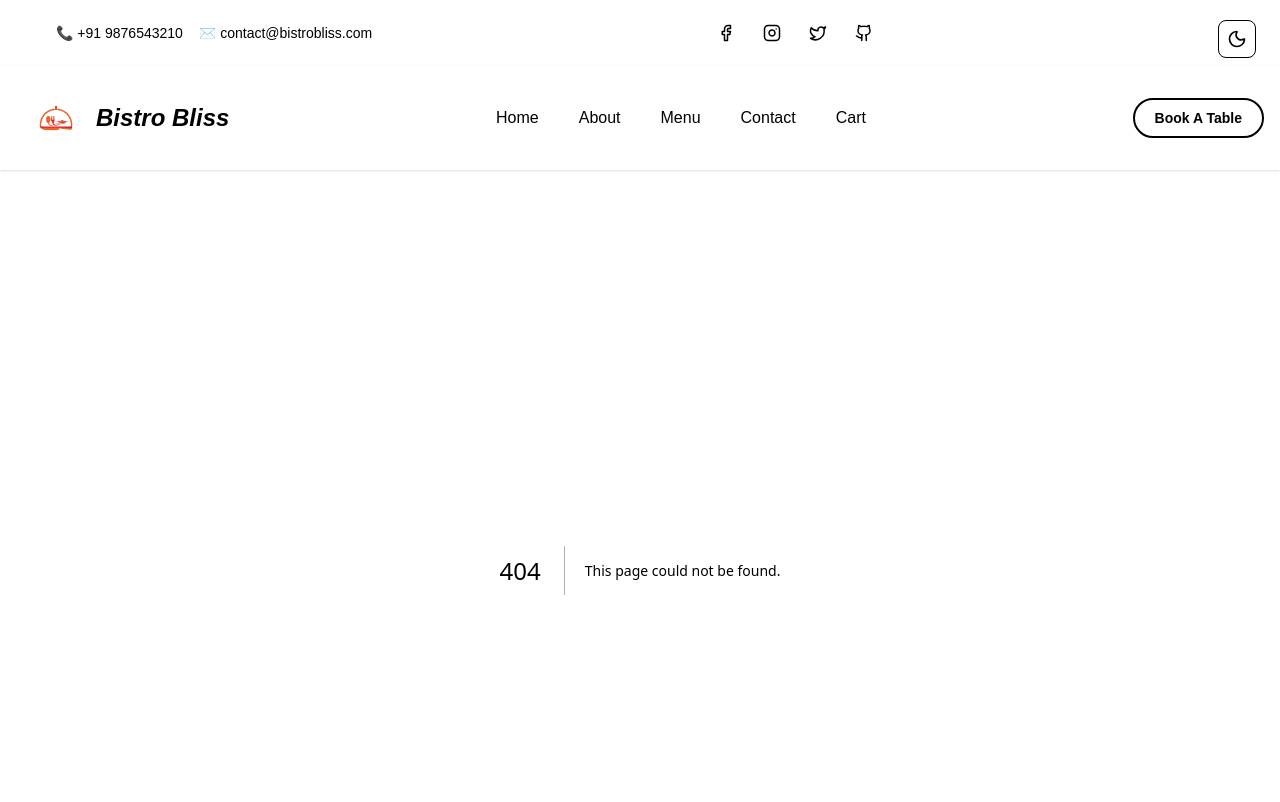
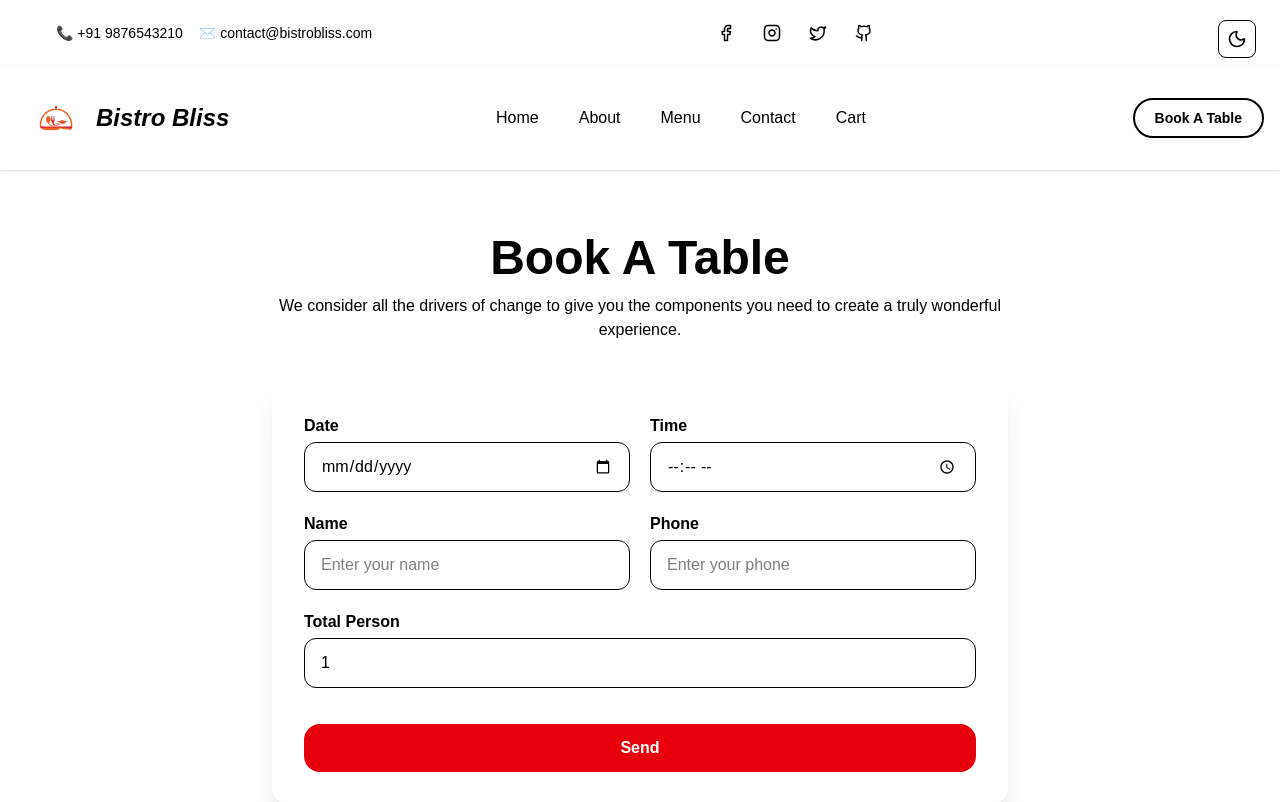
Before and after one commit to tdacorp/POC--7---Landing-Page-UI-with-Light-Dark-Theme-Next.js-TS-Tailwind-, a Next.js app in the folder my-app/: page /book-table in a window 1280 px wide. Before the commit this address had no page. Shown: the top 802 px of the page. Built offline with nearby package versions, Linux system fonts and the light colour scheme.

Commit message:
feat(UI): add contact & book table page

```diff
--- /dev/null
+++ b/my-app/src/app/book-table/page.tsx
@@ -0,0 +1,149 @@
+"use client";
+
+import { useState } from "react";
+
+export default function BookTablePage() {
+  const [form, setForm] = useState({
+    date: "",
+    time: "",
+    name: "",
+    phone: "",
+    persons: "1",
+  });
+
+  const [success, setSuccess] = useState("");
+
+  const handleChange = (
+    e: React.ChangeEvent<HTMLInputElement | HTMLSelectElement>
+  ) => {
+    setForm({ ...form, [e.target.name]: e.target.value });
+  };
+
+  const handleSubmit = (e: React.FormEvent) => {
+    e.preventDefault();
+
+    // Validation
+    if (!form.date || !form.time || !form.name || !form.phone || !form.persons) {
+      alert("Please fill all the fields");
+      return;
+    }
+
+    // Save to localStorage
+    const previous = JSON.parse(localStorage.getItem("bookings") || "[]");
+    previous.push(form);
+    localStorage.setItem("bookings", JSON.stringify(previous));
+
+    // Success message
+    setSuccess("Booking saved successfully!");
+
+    // Reset form
+    setForm({
+      date: "",
+      time: "",
+      name: "",
+      phone: "",
+      persons: "1",
+    });
+
+    // Hide message after 3 sec
+    setTimeout(() => setSuccess(""), 3000);
+  };
+
+  return (
+    <div className="max-w-3xl mx-auto px-4 py-16">
+      {/* Title */}
+      <h1 className="text-5xl font-bold text-center">Book A Table</h1>
+      <p className="text-center text-gray-600 mt-3"style={{ background: "var(--bg)", color: "var(--text)" }}>
+        We consider all the drivers of change to give you the components
+        you need to create a truly wonderful experience.
+      </p>
+
+      {/* Success message */}
+      {success && (
+        <div className="mt-6 bg-green-100 text-green-700 p-3 rounded-lg text-center">
+          {success}
+        </div>
+      )}
+
+      {/* Form */}
+      <form
+        onSubmit={handleSubmit}
+        className="mt-10 bg-white p-8 rounded-2xl shadow-xl space-y-5"
+        style={{ background: "var(--bg)", color: "var(--text)" }}
+      >
+        {/* Row 1 */}
+        <div className="grid grid-cols-1 md:grid-cols-2 gap-5">
+          <div>
+            <label className="block mb-1 font-semibold">Date</label>
+            <input
+              type="date"
+              name="date"
+              value={form.date}
+              onChange={handleChange}
+              className="w-full border rounded-xl px-4 py-3"
+            />
+          </div>
+
+          <div>
+            <label className="block mb-1 font-semibold">Time</label>
+            <input
+              type="time"
+              name="time"
+              value={form.time}
+              onChange={handleChange}
+              className="w-full border rounded-xl px-4 py-3"
+            />
+          </div>
+        </div>
+
+        {/* Row 2 */}
+        <div className="grid grid-cols-1 md:grid-cols-2 gap-5">
+          <div>
+            <label className="block mb-1 font-semibold">Name</label>
+            <input
+              type="text"
+              name="name"
+              value={form.name}
+              onChange={handleChange}
+              placeholder="Enter your name"
+              className="w-full border rounded-xl px-4 py-3"
+            />
+          </div>
+
+          <div>
+            <label className="block mb-1 font-semibold">Phone</label>
+            <input
+              type="text"
+              name="phone"
+              value={form.phone}
+              onChange={handleChange}
+              placeholder="Enter your phone"
+              className="w-full border rounded-xl px-4 py-3"
+            />
+          </div>
+        </div>
+
+        {/* Persons */}
+        <div>
+          <label className="block mb-1 font-semibold">Total Person</label>
+          <input
+            type="number"
+            min="1"
+            name="persons"
+            value={form.persons}
+            onChange={handleChange}
+            className="w-full border rounded-xl px-4 py-3"
+          />
+        </div>
+
+        {/* Button */}
+        <button
+          type="submit"
+          className="w-full bg-red-600 hover:bg-red-700 text-white py-3 rounded-2xl font-semibold mt-4"
+        >
+          Send
+        </button>
+      </form>
+    </div>
+  );
+}
--- /dev/null
+++ b/my-app/src/app/contact/page.tsx
@@ -0,0 +1,137 @@
+"use client";
+
+import { useState } from "react";
+
+export default function ContactPage() {
+     const [success, setSuccess] = useState("");
+
+  const [form, setForm] = useState({
+    name: "",
+    email: "",
+    subject: "",
+    message: "",
+  });
+
+  const handleChange = (e: any) => {
+    setForm({ ...form, [e.target.name]: e.target.value });
+  };
+
+  const handleSubmit = (e: any) => {
+    e.preventDefault();
+
+    // Validate all fields
+    if (!form.name || !form.email || !form.subject || !form.message) {
+      alert("Please fill out all fields!");
+      return;
+    }
+
+    // Save data to LocalStorage
+    localStorage.setItem("contactForm", JSON.stringify(form));
+
+   // Success message
+    setSuccess("Your message has been submitted successfully!");
+
+    // Reset form
+    setForm({
+      name: "",
+      email: "",
+      subject: "",
+      message: "",
+    });
+
+     // Hide message after 3 sec
+    setTimeout(() => setSuccess(""), 3000);
+  };
+
+  return (
+    <div className="min-h-screen p-4 flex flex-col items-center">
+
+      {/* Heading */}
+      <h1 className="text-4xl font-bold mt-4 text-center">Contact Us</h1>
+      <p className="text-center mt-2 text-gray-600 max-w-xl"style={{ background: "var(--bg)", color: "var(--text)" }}>
+        We consider all the drivers of change and give you the components
+        you need to create meaningful change.
+      </p>
+
+       {/* Success message */}
+      {success && (
+        <div className="mt-6 bg-green-100 text-green-700 p-3 rounded-lg text-center">
+          {success}
+        </div>
+      )}
+
+
+      {/* Form Container */}
+      <form
+        onSubmit={handleSubmit}
+        className="bg-white w-full max-w-2xl shadow-lg rounded-2xl p-6 mt-8 space-y-4"
+        style={{ background: "var(--bg)", color: "var(--text)" }}
+      >
+        {/* Name + Email */}
+        <div className="grid grid-cols-1 md:grid-cols-2 gap-4">
+          <div>
+            <label className="font-semibold">Name</label>
+            <input
+              type="text"
+              name="name"
+              placeholder="Enter Your Name"
+              value={form.name}
+              onChange={handleChange}
+              className="w-full p-3 border rounded-xl bg-gray-50"
+              style={{ background: "var(--bg)", color: "var(--text)" }}
+            />
+          </div>
+
+          <div>
+            <label className="font-semibold">Email</label>
+            <input
+              type="email"
+              name="email"
+              placeholder="Enter Your Email"
+              value={form.email}
+              onChange={handleChange}
+              className="w-full p-3 border rounded-xl bg-gray-50"
+              style={{ background: "var(--bg)", color: "var(--text)" }}
+            />
+          </div>
+        </div>
+
+        {/* Subject */}
+        <div>
+          <label className="font-semibold">Subject</label>
+          <input
+            type="text"
+            name="subject"
+            placeholder="Write a Subject"
+            value={form.subject}
+            onChange={handleChange}
+            className="w-full p-3 border rounded-xl bg-gray-50"
+            style={{ background: "var(--bg)", color: "var(--text)" }}
+          />
+        </div>
+
+        {/* Message */}
+        <div>
+          <label className="font-semibold">Message</label>
+          <textarea
+            name="message"
+            placeholder="Write Your Message"
+            rows={5}
+            value={form.message}
+            onChange={handleChange}
+            className="w-full p-3 border rounded-xl bg-gray-50"
+            style={{ background: "var(--bg)", color: "var(--text)" }}
+          />
+        </div>
+
+        {/* Button */}
+        <button
+          type="submit"
+          className="w-full bg-red-600 text-white py-3 rounded-full hover:bg-red-700 transition"
+        >
+          Send
+        </button>
+      </form>
+    </div>
+  );
+}
--- a/my-app/src/app/menu/page.tsx
+++ b/my-app/src/app/menu/page.tsx
@@ -55,7 +55,7 @@ export default function MenuCards() {
             <div className="p-4 text-center flex flex-col h-full" style={{ background: "var(--bg)", color: "var(--text)" }}>
               <p className="text-red-600 font-bold text-lg">₹{item.price}</p>
               <h3 className="font-semibold text-xl mt-2">{item.name}</h3>
-              <p className="text-gray-500 text-sm mt-1">{item.desc}</p>
+              <p className="text-gray-500 text-sm mt-1"style={{ background: "var(--bg)", color: "var(--text)" }}>{item.desc}</p>
 
               {/* Add to Cart Button */}
               <button
--- a/my-app/src/components/navbar.tsx
+++ b/my-app/src/components/navbar.tsx
@@ -2,22 +2,19 @@
 
 import Image from "next/image";
 import Link from "next/link";
-
-// import { useCart } from "./context/cart-context";
-
-
+import { useRouter } from "next/navigation";
 
 
 
 export default function Navbar() {
-    // const { cart } = useCart();
+    const router = useRouter();
 
   return (
     <nav className="w-full flex items-center justify-between bg-white shadow-sm md:flex  dark:text-white  flex-col md:flex-row px-4 py-3"style={{ background: "var(--bg)", color: "var(--text)" }}>
       {/* Logo */}
       <div className="flex items-center">
         <Image
-          src="/image.png"  // ← replace with your image path
+          src="/image.png"
           alt="Bistro Bliss Logo"
           width={50}
           height={50}
@@ -36,23 +33,11 @@ export default function Navbar() {
       </div>
 
       {/* Book a Table Button */}
-      <button className="px-5 py-2 border-black border-2 text-black font-bold rounded-full text-sm hover:bg-gray-100 transition dark:text-white mt-2 md:mt-0 "style={{ background: "var(--bg)", color: "var(--text)" }}>
+      <button
+      onClick={ () => router.push("/book-table") }
+      className="px-5 py-2 border-black border-2 text-black font-bold rounded-full text-sm hover:bg-gray-100 transition dark:text-white mt-2 md:mt-0 "style={{ background: "var(--bg)", color: "var(--text)" }}>
         Book A Table
       </button>
-      {/* Cart with badge
-        <Link href="/cart" className="relative">
-          Cart
-          {cart.length > 0 && (
-            <span className="
-              absolute -top-2 -right-3
-              bg-red-600 text-white
-              text-xs px-2 py-1
-              rounded-full
-            ">
-              {cart.length}
-            </span>
-          )}
-        </Link> */}
     </nav>
   );
 }
```
